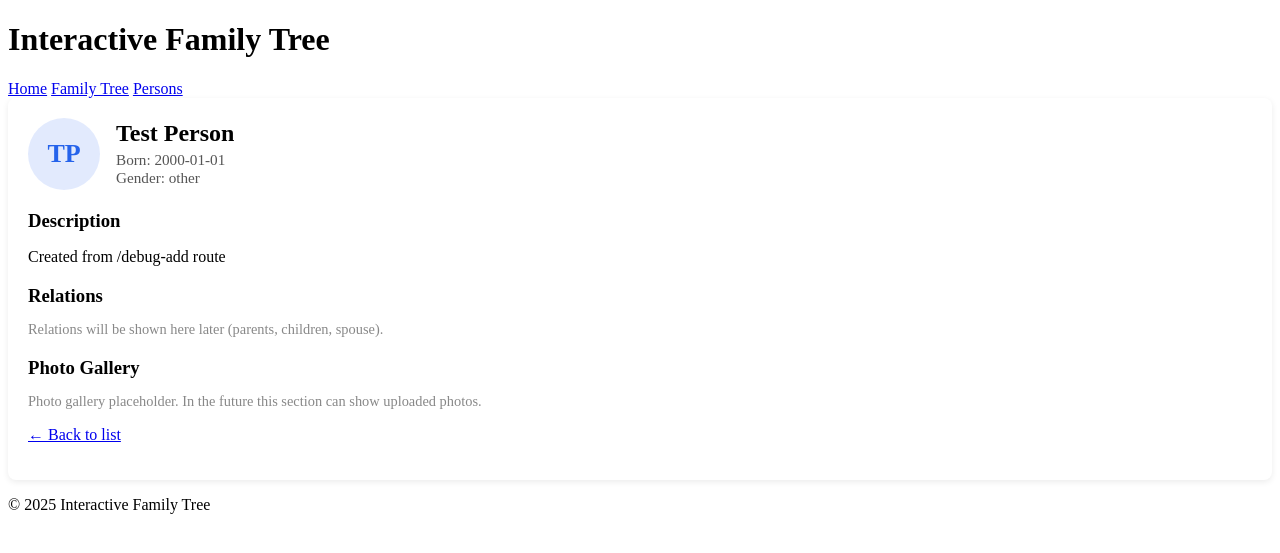
After one commit to Dement1cs/interactive-family-tree, a Flask app: page /persons/1 in a window 1280 px wide. The commit adds this page. Shown: the top 553 px of the page. Run offline with Flask 3, Linux system fonts and the light colour scheme; data comes from the database, SQL or seed files in the repository; both versions use the stored data as it was after the commit.

Commit message:
DB & UI
Add person, perons card

```diff
--- a/app.py
+++ b/app.py
@@ -1,5 +1,5 @@
-from flask import Flask, render_template
-from db import init_db, get_all_persons
+from flask import Flask, render_template, request, redirect, url_for
+from db import init_db, get_all_persons, add_person, get_person
 
 app = Flask(__name__)
 
@@ -16,6 +16,29 @@ def persons():
     people = get_all_persons()
     return render_template("persons.html", people=people)
 
+@app.route('/persons/add', methods=["GET", "POST"])
+def add_person_route():
+    if request.method == "POST":
+        first_name = request.form.get("first_name")
+        last_name = request.form.get("last_name") or None
+        birth_date = request.form.get("birth_date") or None
+        death_date = request.form.get("death_date") or None
+        gender = request.form.get("gender") or None
+        notes = request.form.get("notes") or None
+
+        if not first_name:
+            return "First nemae is required", 400
+
+        add_person(first_name, last_name, birth_date, death_date, gender, notes)
+        return redirect(url_for("persons"))
+    return render_template("person_add.html")
+
+@app.route("/persons/<int:person_id>")
+def person_detail(person_id):
+    person = get_person(person_id)
+    if person is None:
+        return "Person not found", 404
+    return render_template("person_detail.html", person=person)
 
 @app.route("/init-db")
 def init_db_route():
--- a/db.py
+++ b/db.py
@@ -22,3 +22,24 @@ def get_all_persons():
     rows = cur.fetchall()
     conn.close()
     return rows
+
+def get_person(person_id: int):
+    conn = get_db()
+    cur = conn.cursor()
+    cur.execute("SELECT * FROM persons WHERE id = ?", (person_id,))
+    rows = cur.fetchone()
+    conn.close()
+    return rows
+
+def add_person(first_name, last_name=None, birth_date=None, death_date=None, gender=None, notes=None):
+    conn = get_db()
+    cur = conn.cursor()
+    cur.execute(
+        """
+        INSERT INTO persons (first_name, last_name, birth_date, death_date, gender, notes)
+        VALUES (?, ?, ?, ?, ?, ?)
+        """,
+        (first_name, last_name, birth_date, death_date, gender, notes)
+    )
+    conn.commit()
+    conn.close()
--- /dev/null
+++ b/static/css/style.css
@@ -0,0 +1,54 @@
+.person-detail {
+    background: #ffffff;
+    padding: 20px;
+    border-radius: 8px;
+    box-shadow: 0 2px 6px rgba(0,0,0,0.08);
+}
+
+.person-header {
+    display: flex;
+    align-items: center;
+    gap: 16px;
+    margin-bottom: 20px;
+}
+
+.person-avatar {
+    width: 72px;
+    height: 72px;
+    border-radius: 50%;
+    background: #2563eb22;
+    display: flex;
+    align-items: center;
+    justify-content: center;
+    font-size: 26px;
+    font-weight: bold;
+    color: #2563eb;
+}
+
+.person-main-info h2 {
+    margin: 0 0 4px 0;
+}
+
+.person-dates,
+.person-gender {
+    margin: 0;
+    color: #555;
+    font-size: 0.95rem;
+}
+
+.person-body {
+    margin-top: 10px;
+}
+
+.person-section {
+    margin-bottom: 16px;
+}
+
+.person-section h3 {
+    margin-bottom: 4px;
+}
+
+.muted {
+    color: #888;
+    font-size: 0.9rem;
+}
--- a/templates/base.html
+++ b/templates/base.html
@@ -3,21 +3,32 @@
 <head>
     <meta charset="UTF-8">
     <title>{% block title %}Interactive Family Tree{% endblock %}</title>
-    <link rel="styleheet" href="{{ url_for('static', filename='css/style.css') }}">
+    <link rel="stylesheet" href="{{ url_for('static', filename='css/style.css') }}">
 </head>
 
 <body>
-    <header>
+    <header class="main-header">
+        <div class="container">
             <h1>Interactive Family Tree</h1>
             <nav>
                 <a href="{{ url_for('index') }}">Home</a>
                 <a href="{{ url_for('index') }}">Family Tree</a>
+                <a href="{{ url_for('persons') }}">Persons</a>
             </nav>
-
+        </div>
     </header>
 
-    <main>
+    <main class = "main-content container">
+        <div class="conteiner">
             {% block content %}{% endblock %}
+        </div>
     </main>
+
+    <footer class="main-footer">
+        <div class="container">
+            <p>© 2025 Interactive Family Tree</p>
+        </div>
+    </footer>
+
 </body>
 </html>
--- /dev/null
+++ b/templates/person_detail.html
@@ -0,0 +1,65 @@
+{% extends "base.html" %}
+
+{% block title %}
+    {{ person["first_name"] }} {{ person["last_name"] or "" }} — Profile
+{% endblock %}
+
+{% block content %}
+<div class="person-detail">
+
+    <div class="person-header">
+        <div class="person-avatar">
+            <!-- заглушка -->
+            <span class="avatar-initials">
+                {{ person["first_name"][0] }}{% if person["last_name"] %}{{ person["last_name"][0] }}{% endif %}
+            </span>
+        </div>
+
+        <div class="person-main-info">
+            <h2>{{ person["first_name"] }} {{ person["last_name"] or "" }}</h2>
+
+            <p class="person-dates">
+                {% if person["birth_date"] %}
+                    Born: {{ person["birth_date"] }}
+                {% endif %}
+                {% if person["death_date"] %}
+                    &nbsp;•&nbsp; Died: {{ person["death_date"] }}
+                {% endif %}
+            </p>
+
+            {% if person["gender"] %}
+                <p class="person-gender">Gender: {{ person["gender"] }}</p>
+            {% endif %}
+        </div>
+    </div>
+
+    <div class="person-body">
+        <section class="person-section">
+            <h3>Description</h3>
+            {% if person["notes"] %}
+                <p>{{ person["notes"] }}</p>
+            {% else %}
+                <p class="muted">No description yet.</p>
+            {% endif %}
+        </section>
+
+        <section class="person-section">
+            <h3>Relations</h3>
+            <p class="muted">
+                Relations will be shown here later (parents, children, spouse).
+            </p>
+        </section>
+
+        <section class="person-section">
+            <h3>Photo Gallery</h3>
+            <p class="muted">
+                Photo gallery placeholder. In the future this section can show uploaded photos.
+            </p>
+        </section>
+    </div>
+
+    <p>
+        <a href="{{ url_for('persons') }}">← Back to list</a>
+    </p>
+</div>
+{% endblock %}
```
Also changed, not shown: templates/person_add.html (added, +43 -0 lines), templates/persons.html (+7 -1 lines), database.db. Lines whose indentation alone changed are shown as unchanged.
